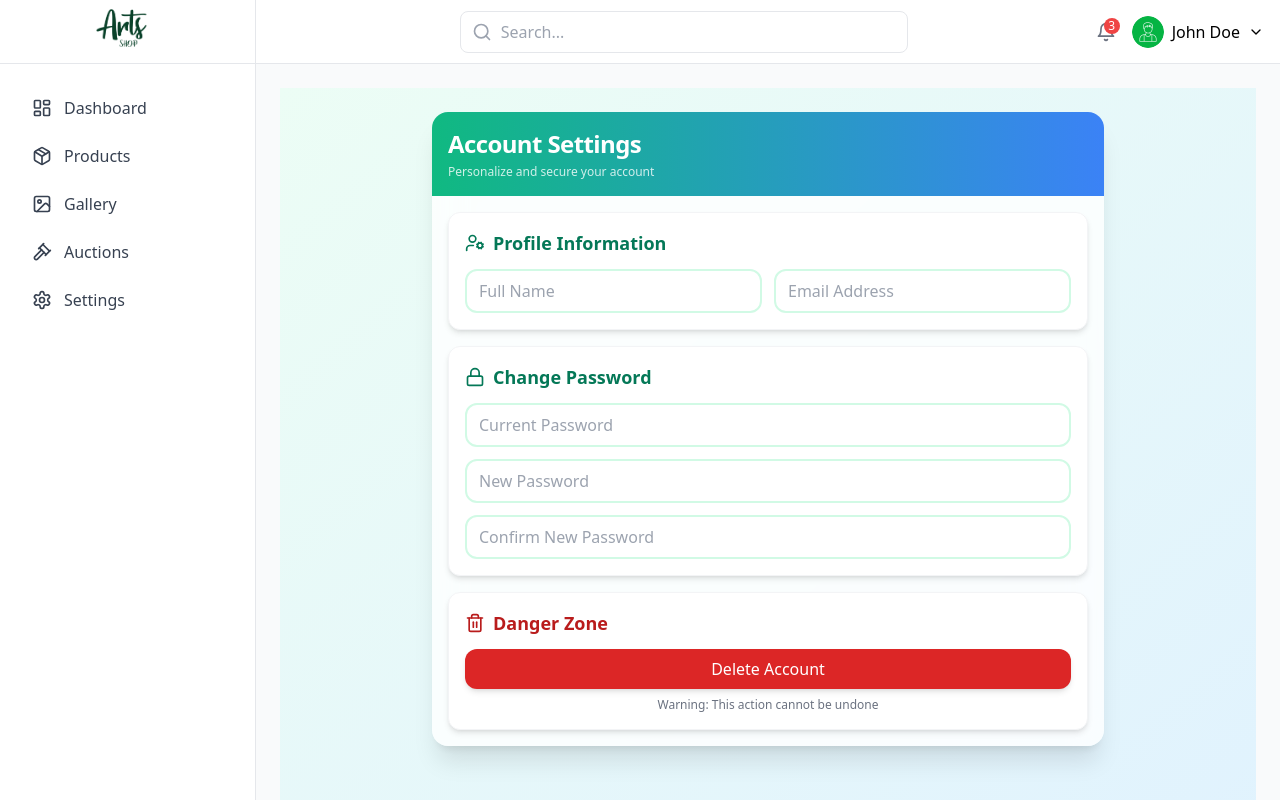
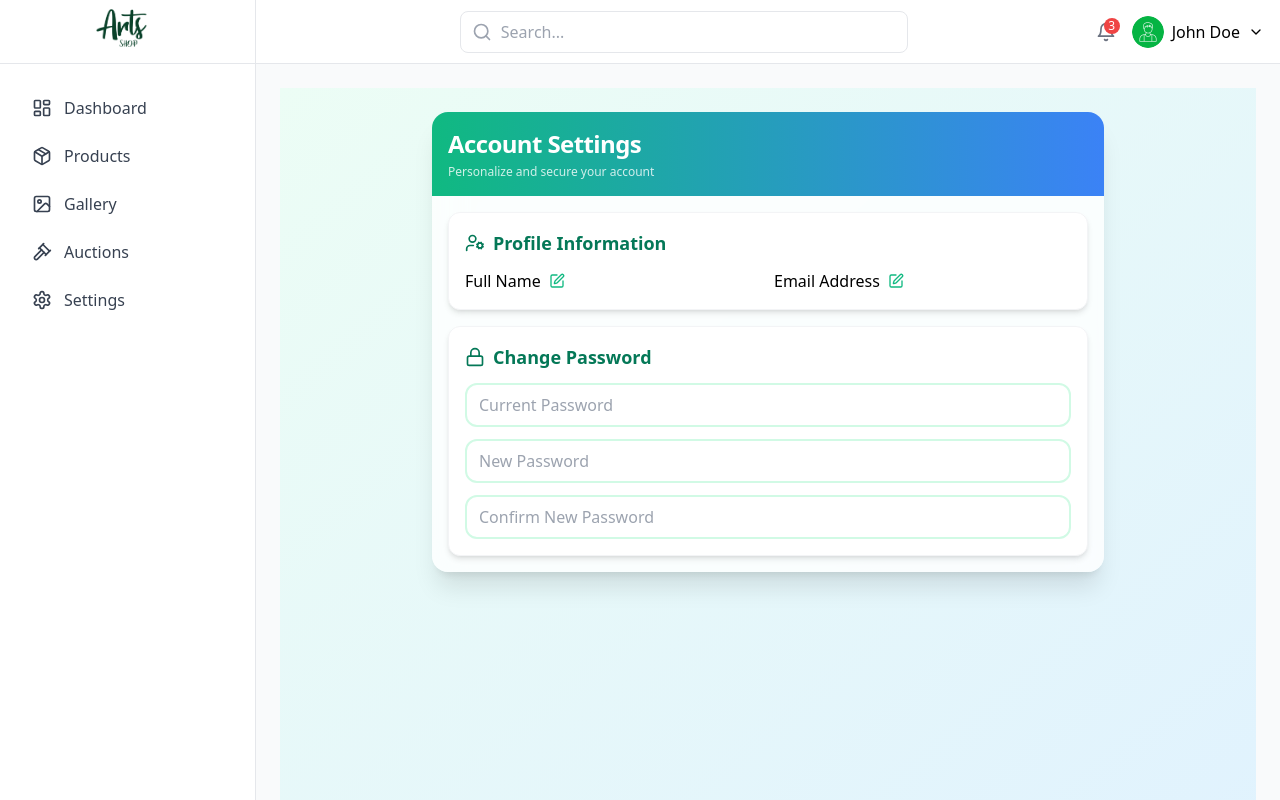
Before and after one commit to ArtEcommercePlatform/Artztall-front-end, a React (Vite) app: page /artisan/settings in a window 1280 px wide. Built offline with nearby package versions, Linux system fonts and the light colour scheme; the HTML template or start-up script is replaced by a standard one.

Commit message:
seting page update

```diff
--- a/src/pages/artisan/Settings.tsx
+++ b/src/pages/artisan/Settings.tsx
@@ -2,7 +2,7 @@ import React, { useState } from 'react';
 import {
   UserCog,
   Lock,
-  Trash2
+  Edit
 } from 'lucide-react';
 
 const Settings: React.FC = () => {
@@ -16,6 +16,10 @@ const Settings: React.FC = () => {
   const [originalData, setOriginalData] = useState({ ...formData });
   const [hasChanges, setHasChanges] = useState(false);
   const [passwordError, setPasswordError] = useState('');
+  const [editMode, setEditMode] = useState({
+    fullName: false,
+    email: false
+  });
 
   const handleInputChange = (e: React.ChangeEvent<HTMLInputElement>) => {
     const { name, value } = e.target;
@@ -44,12 +48,22 @@ const Settings: React.FC = () => {
     console.log('Saving changes:', formData);
     setOriginalData({ ...formData });
     setHasChanges(false);
+    setEditMode({ fullName: false, email: false });
   };
 
   const handleCancel = () => {
     setFormData({ ...originalData });
     setHasChanges(false);
     setPasswordError('');
+    setEditMode({ fullName: false, email: false });
+  };
+
+  const toggleEditMode = (field: 'fullName' | 'email') => {
+    setEditMode(prev => ({
+      ...prev,
+      [field]: !prev[field]
+    }));
+    setHasChanges(true);
   };
 
   return (
@@ -72,6 +86,8 @@ const Settings: React.FC = () => {
                 Profile Information
               </h2>
               <div className="grid md:grid-cols-2 gap-3">
+                <div className="relative">
+                  {editMode.fullName ? (
                     <input
                       type="text"
                       name="fullName"
@@ -80,6 +96,20 @@ const Settings: React.FC = () => {
                       placeholder="Full Name"
                       className="w-full px-3 py-2 border-2 border-emerald-100 rounded-xl focus:border-emerald-500 focus:ring-2 focus:ring-emerald-200 transition duration-300"
                     />
+                  ) : (
+                    <div className="flex items-center">
+                      <span className="mr-2">{formData.fullName || 'Full Name'}</span>
+                      <button
+                        onClick={() => toggleEditMode('fullName')}
+                        className="text-emerald-500 hover:text-emerald-700"
+                      >
+                        <Edit className="w-4 h-4" />
+                      </button>
+                    </div>
+                  )}
+                </div>
+                <div className="relative">
+                  {editMode.email ? (
                     <input
                       type="email"
                       name="email"
@@ -88,6 +118,18 @@ const Settings: React.FC = () => {
                       placeholder="Email Address"
                       className="w-full px-3 py-2 border-2 border-emerald-100 rounded-xl focus:border-emerald-500 focus:ring-2 focus:ring-emerald-200 transition duration-300"
                     />
+                  ) : (
+                    <div className="flex items-center">
+                      <span className="mr-2">{formData.email || 'Email Address'}</span>
+                      <button
+                        onClick={() => toggleEditMode('email')}
+                        className="text-emerald-500 hover:text-emerald-700"
+                      >
+                        <Edit className="w-4 h-4" />
+                      </button>
+                    </div>
+                  )}
+                </div>
               </div>
             </div>
 
@@ -128,34 +170,6 @@ const Settings: React.FC = () => {
                   <p className="text-red-500 text-sm mt-1 pl-2">{passwordError}</p>
                 )}
               </div>
-            </div>
-
-            <div className="bg-white rounded-xl border border-gray-100 shadow-md p-4">
-              <h2 className="text-lg font-semibold mb-3 flex items-center text-red-700">
-                <Trash2 className="mr-2 w-5 h-5" />
-                Danger Zone
-              </h2>
-              <button
-                className="
-                  w-full
-                  bg-red-600
-                  text-white
-                  px-4
-                  py-2
-                  rounded-xl
-                  hover:bg-red-700
-                  transition-all
-                  duration-300
-                  shadow-md
-                  hover:shadow-lg
-                  active:scale-95
-                "
-              >
-                Delete Account
-              </button>
-              <p className="text-xs text-gray-500 mt-2 text-center">
-                Warning: This action cannot be undone
-              </p>
             </div>
           </div>
         </div>
```
Lines whose indentation alone changed are shown as unchanged.
